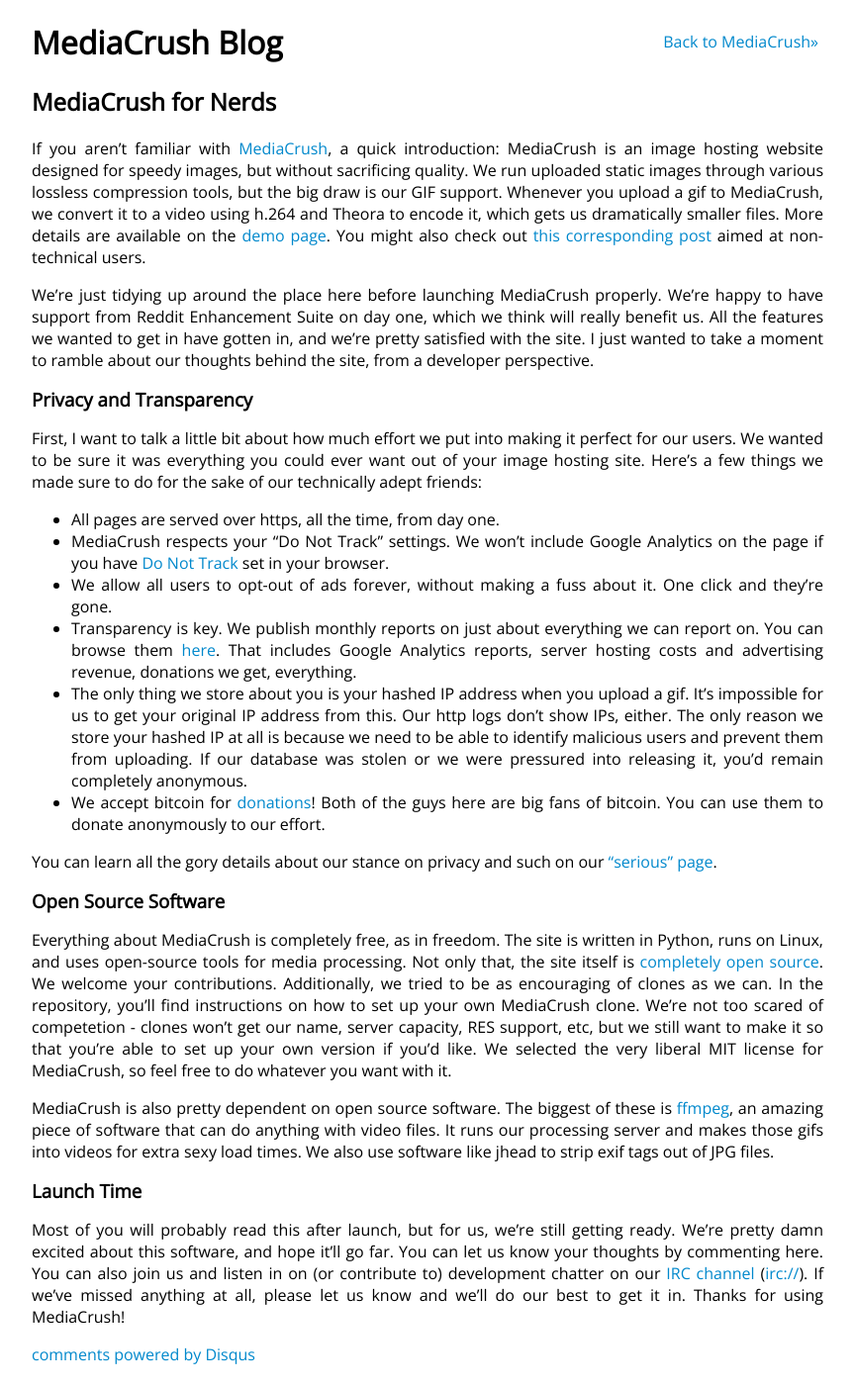
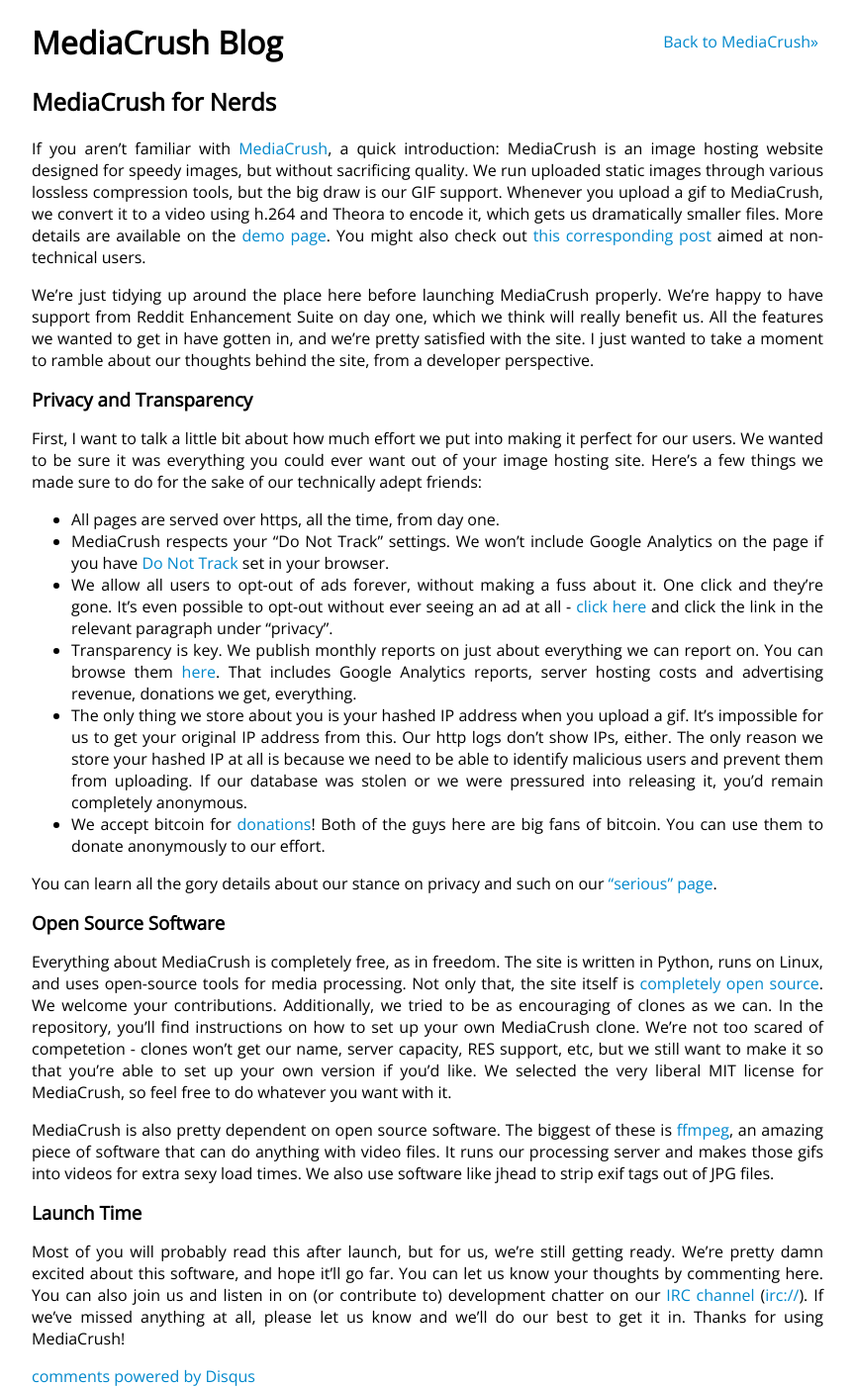
Before and after one commit to MediaCrush/mediacrush.github.io, a Jekyll site: the page built from _posts/2013-07-19-MediaCrush-for-nerds.md, in a window 1280 px wide. Shown: the whole page at 99% size, without its empty margins (208-1072 px from the left). Built offline with Jekyll 4.4.1, drawn with Linux system fonts in a browser that asks for light colours; Markdown is read by kramdown in place of the engine named in the settings; comment, search, counter and statistics services are not loaded; before the commit the page ends 1380 px from its top, so only the background shows below that.

Commit message:
Mention ad-less opt-out in nerd post

```diff
--- a/_posts/2013-07-19-MediaCrush-for-nerds.md
+++ b/_posts/2013-07-19-MediaCrush-for-nerds.md
@@ -25,6 +25,8 @@
 * MediaCrush respects your "Do Not Track" settings. We won't include Google Analytics on the page if you have
   [Do Not Track](http://donottrack.us/) set in your browser.
 * We allow all users to opt-out of ads forever, without making a fuss about it. One click and they're gone.
+  It's even possible to opt-out without ever seeing an ad at all - [click here](https://mediacru.sh/serious)
+  and click the link in the relevant paragraph under "privacy".
 * Transparency is key. We publish monthly reports on just about everything we can report on. You can browse
   them [here](https://mediacru.sh/transparency). That includes Google Analytics reports, server hosting
   costs and advertising revenue, donations we get, everything.
```
